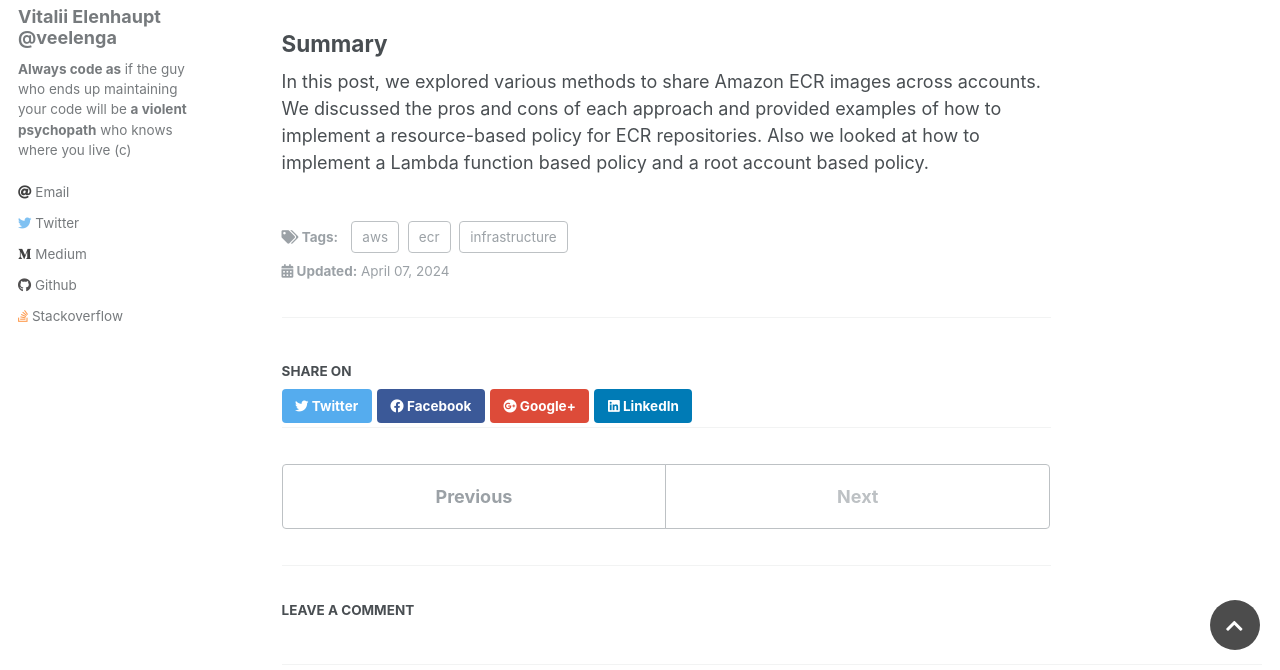
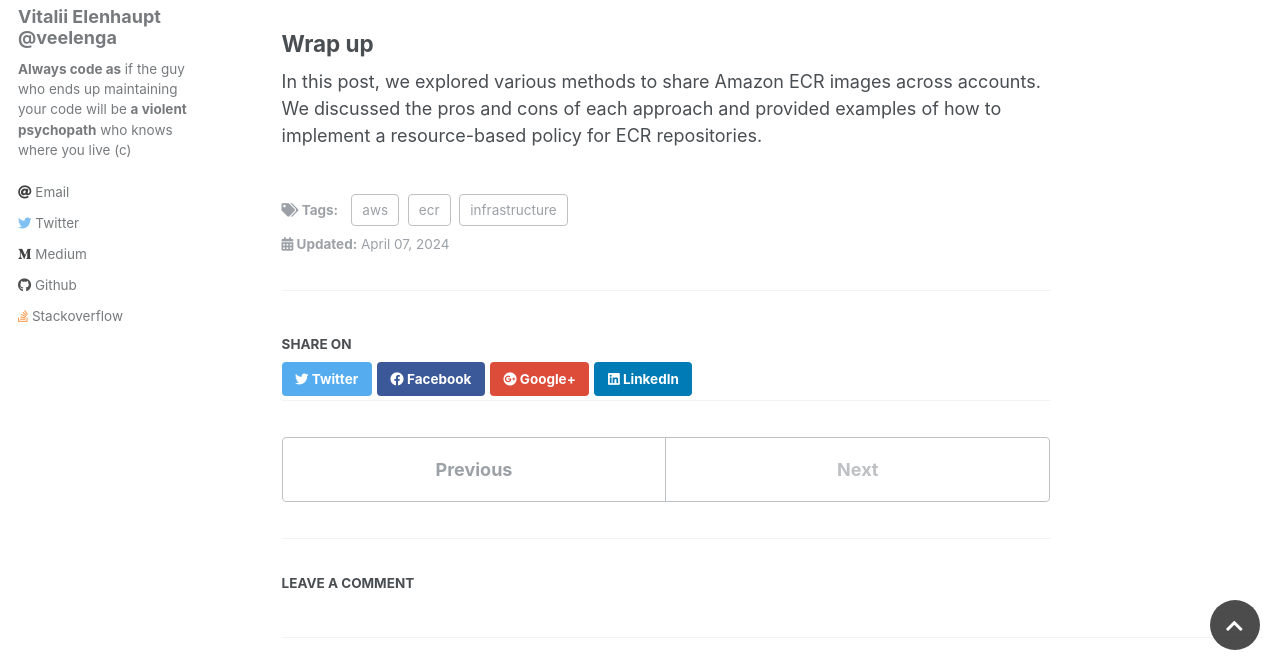
Before and after one commit to veelenga/veelenga.github.io, a Jekyll site: the page built from _posts/2024-04-07-cross-account-amazon-ecr-images.markdown, in a window 1280 px wide and 900 px high, scrolled down 3001 px, cut to the strip 230-900 px from the top of the window. Built offline with Jekyll 4.4.1, drawn with Linux system fonts in a browser that asks for light colours; comment, search, counter and statistics services are not loaded; some of the changed text lies outside the part shown.

Commit message:
Correct the summary

```diff
--- a/_posts/2024-04-07-cross-account-amazon-ecr-images.markdown
+++ b/_posts/2024-04-07-cross-account-amazon-ecr-images.markdown
@@ -105,8 +105,7 @@ Resources:
 However, using the root account in a resource-based policy grants the highest level of permissions within AWS.
 While this approach may seem convenient for allowing any account service to pull images from the ECR repository, it comes with significant drawbacks and security concerns.
 
-## Summary
+## Wrap up
 
 In this post, we explored various methods to share Amazon ECR images across accounts.
 We discussed the pros and cons of each approach and provided examples of how to implement a resource-based policy for ECR repositories.
-Also we looked at how to implement a Lambda function based policy and a root account based policy.
```
